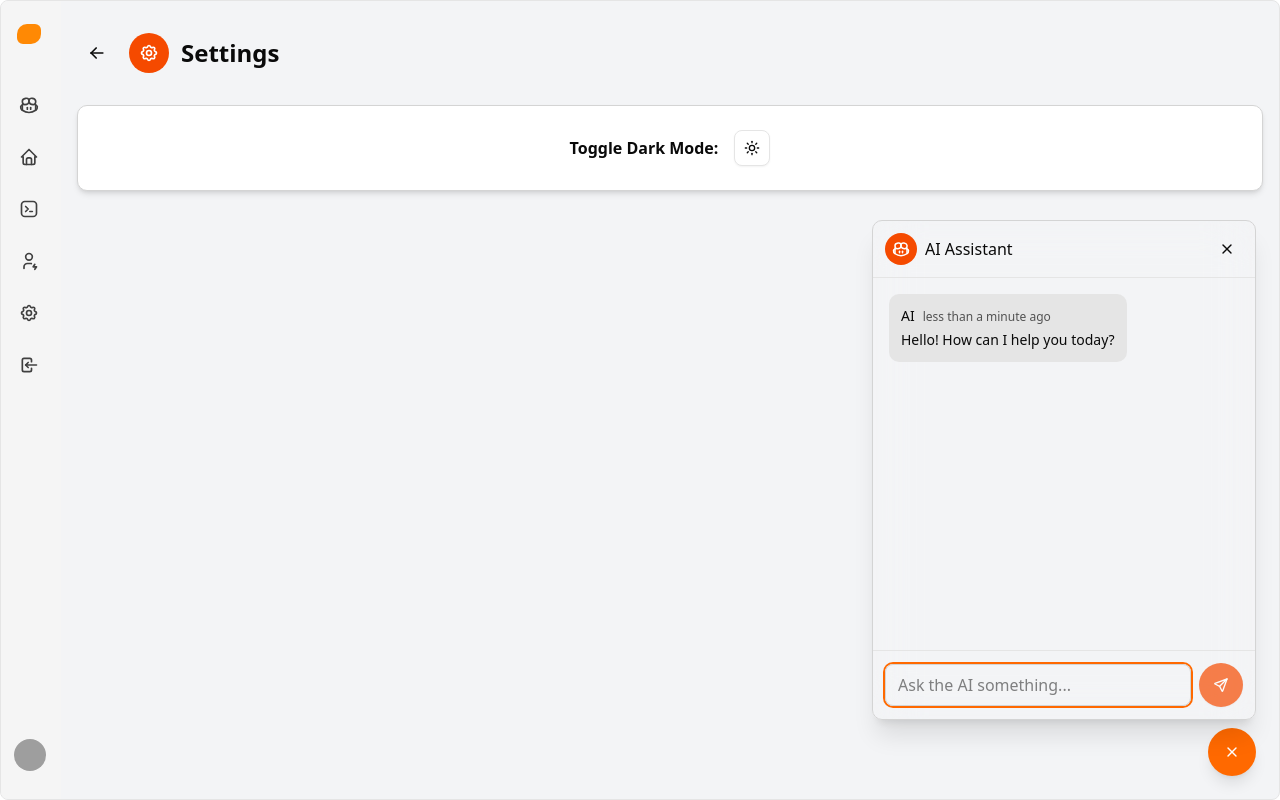
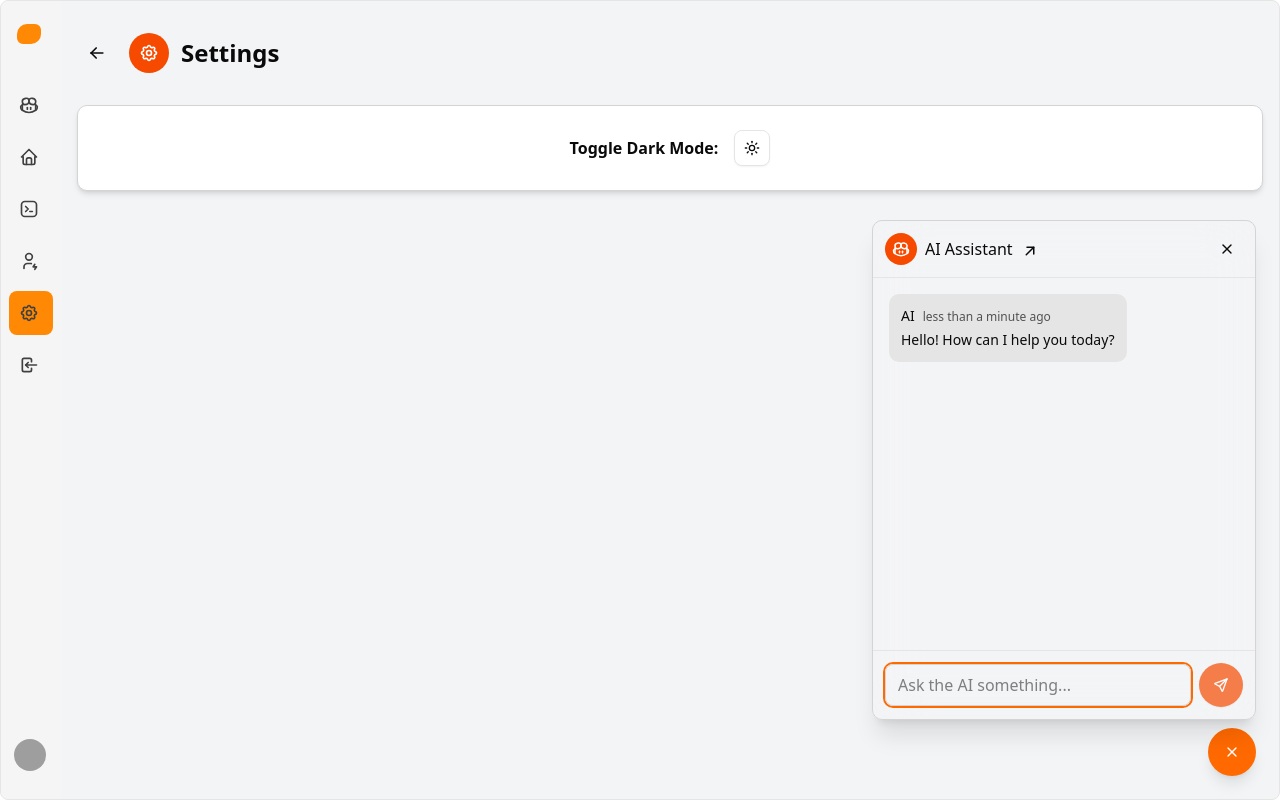
Before and after one commit to jasperodrozario/educonnect-frontend, a Next.js app: page /settings in a window 1280 px wide. Both pictures are taken after a click on the button 1232 px from the left and 752 px from the top of the page. Built offline with nearby package versions, Linux system fonts and the light colour scheme; grey boxes are pictures that could not be loaded.

Commit message:
Added Sidebar and AI Chat page Styling

```diff
--- a/src/app/_components/SidebarModified.jsx
+++ b/src/app/_components/SidebarModified.jsx
@@ -1,7 +1,7 @@
 "use client";
 import React, { useState } from "react";
 import { Sidebar, SidebarBody, SidebarLink } from "@/components/ui/Sidebar";
-import { useRouter } from "next/navigation";
+import { usePathname } from "next/navigation";
 
 import {
   IconBrandTabler,
@@ -21,7 +21,7 @@ export function SidebarModified({
   loginStatus = false,
   animate = true,
 }) {
-  const router = useRouter();
+  const pathname = usePathname();
   const [isLoggedIn, setIsLoggedIn] = useState(true);
 
   // Links that appear without authentication
@@ -107,7 +107,14 @@ export function SidebarModified({
             <div className="mt-8 flex flex-col gap-2">
               {links.map((link, idx) => (
                 <div key={idx} onClick={link.onClick}>
-                  <SidebarLink link={link} />
+                  <SidebarLink
+                    link={link}
+                    className={
+                      link.href === pathname
+                        ? "bg-orange-400 hover:bg-orange-400 dark:bg-orange-500 dark:hover:bg-orange-500"
+                        : ""
+                    }
+                  />
                 </div>
               ))}
             </div>
@@ -127,6 +134,9 @@ export function SidebarModified({
                     />
                   ),
                 }}
+                className={
+                  "<dark:hover:bg-orange-5></dark:hover:bg-orange-5>00"
+                }
               />
             ) : (
               <div className=""></div>
--- a/src/app/settings/page.jsx
+++ b/src/app/settings/page.jsx
@@ -11,7 +11,7 @@ export default function SettingsPage() {
       <div className="mb-8 flex items-center gap-3">
         <button
           onClick={() => router.back()}
-          className="h-10 w-10 rounded-full flex items-center justify-center hover:bg-neutral-800"
+          className="h-10 w-10 rounded-full flex items-center justify-center hover:bg-neutral-300 hover:dark:bg-neutral-800"
         >
           <IconArrowLeft size={20} />
         </button>
--- a/src/components/chat/AiChat.jsx
+++ b/src/components/chat/AiChat.jsx
@@ -3,7 +3,13 @@ import { useState, useRef, useEffect } from "react";
 import { formatDistanceToNow } from "date-fns";
 import { Button } from "@/components/ui/Button";
 import { cn } from "@/lib/utils";
-import { IconX, IconSend, IconBrandGithubCopilot } from "@tabler/icons-react";
+import {
+  IconX,
+  IconSend,
+  IconBrandGithubCopilot,
+  IconArrowUpRight,
+} from "@tabler/icons-react";
+import Link from "next/link";
 
 export function AiChat({ isOpen, onClose }) {
   const [messages, setMessages] = useState([
@@ -104,6 +110,12 @@ export function AiChat({ isOpen, onClose }) {
             <IconBrandGithubCopilot size={18} />
           </div>
           <h3 className="font-medium">AI Assistant</h3>
+          <Link
+            href={"/ai-chat"}
+            className="mt-1 hover:border hover:border-neutral-200 hover:dark:border-neutral-700 hover:rounded-full hover:p-1"
+          >
+            <IconArrowUpRight size={18} />
+          </Link>
         </div>
         <Button
           variant="ghost"
--- a/src/components/chat/AiChatButton.jsx
+++ b/src/components/chat/AiChatButton.jsx
@@ -3,8 +3,10 @@ import { useState } from "react";
 import { Button } from "@/components/ui/Button";
 import { IconX, IconBrandGithubCopilot } from "@tabler/icons-react";
 import { AiChat } from "@/components/chat/AiChat";
+import { usePathname } from "next/navigation";
 
 export function AiChatButton() {
+  const cur_pathname = usePathname();
   const [isChatOpen, setIsChatOpen] = useState(false);
 
   const toggleChat = () => {
@@ -15,7 +17,9 @@ export function AiChatButton() {
     <>
       <Button
         onClick={toggleChat}
-        className="fixed bottom-6 right-6 h-12 w-12 rounded-full bg-orange-500 hover:bg-orange-400 text-white shadow-lg"
+        className={`fixed bottom-6 right-6 h-12 w-12 rounded-full bg-orange-500 hover:bg-orange-400 text-white shadow-lg ${
+          cur_pathname === "/ai-chat" ? "hidden" : ""
+        }`}
         aria-label={isChatOpen ? "Close AI chat" : "Open AI chat"}
       >
         {isChatOpen ? (
--- a/src/components/ui/Sidebar.jsx
+++ b/src/components/ui/Sidebar.jsx
@@ -128,7 +128,7 @@ export const SidebarLink = ({ link, className, ...props }) => {
           link.label === "John Doe"
             ? "pl-[0.8rem]"
             : "px-[0.65rem] mx-2 rounded-md"
-        } hover:bg-orange-300 dark:hover:bg-orange-500`,
+        } hover:bg-orange-300 dark:hover:bg-orange-400`,
         className
       )}
       {...props}
```
